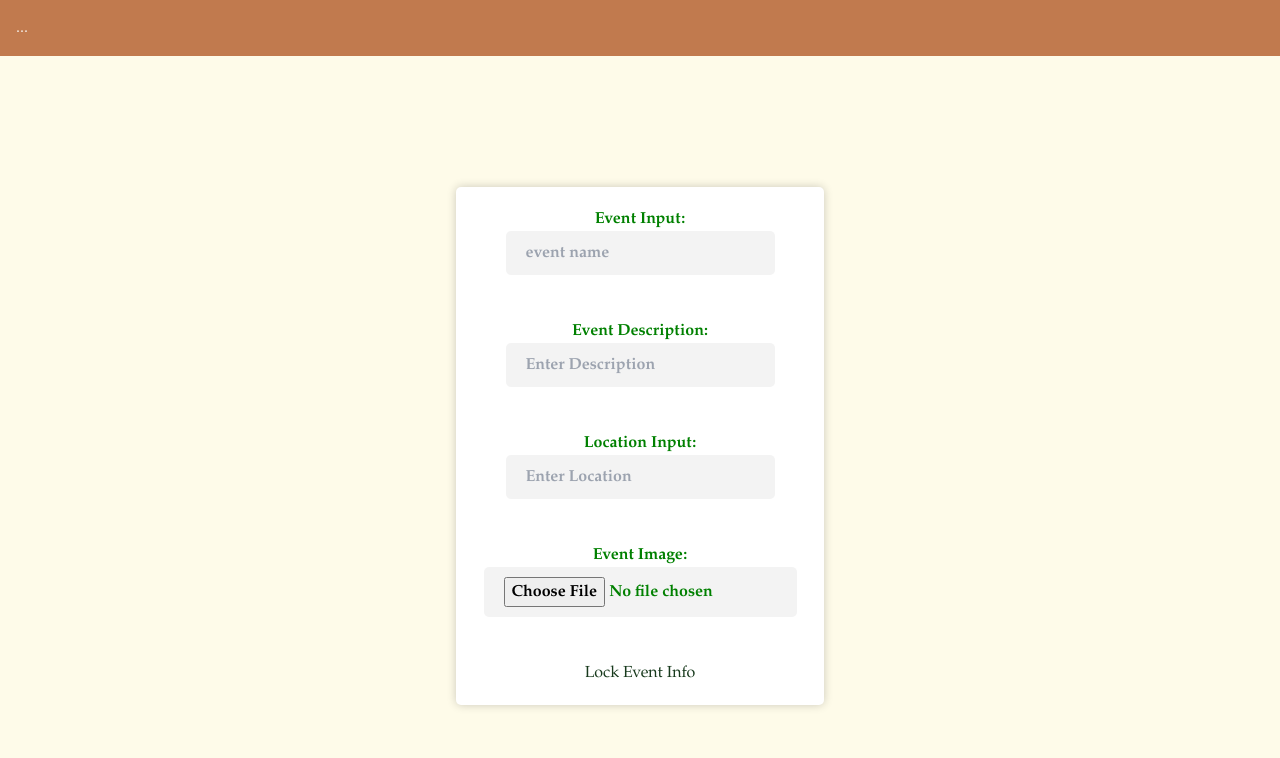
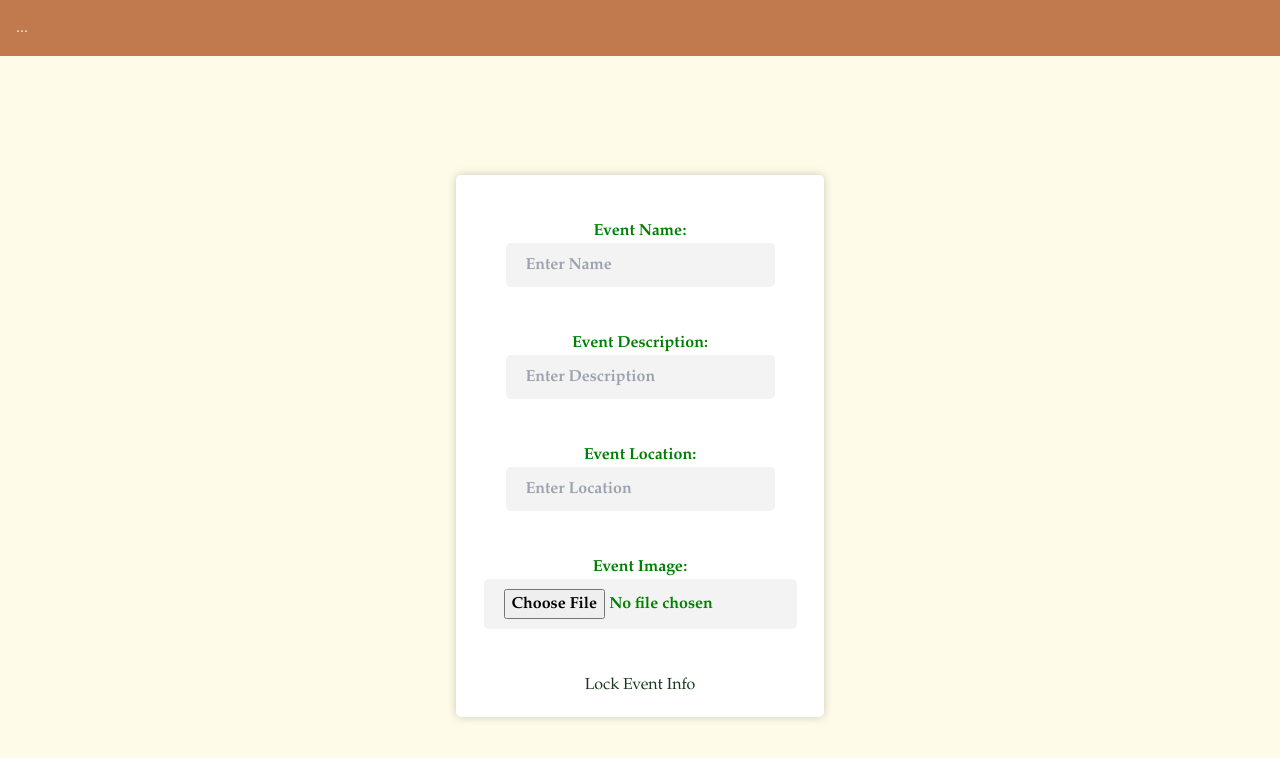
Before and after one commit to phill52/coordinote, a React (Create React App) app in the folder client/: page /newEvent in a window 1280 px wide. Shown: the top 758 px of the page. Built offline with nearby package versions, Linux system fonts and the light colour scheme; no server answers; sample sign-in values are in the browser's storage.

Commit message:
css work

```diff
--- a/client/src/pages/newEvent.js
+++ b/client/src/pages/newEvent.js
@@ -345,19 +345,19 @@ else{
                 return(
                 <div className='Login-page'>
                     <form className='login-form' onSubmit={handleSubmit}>
+                    <br />
                     <label className='login-label'>
-                    {'Event Input: '}
-                <input className="login-input" id='eventInput' onChange={(e)=>{setEventName(e.target.value)
-                console.log(e)}} placeholder='event name' required />
+                        <h1>Event Name: </h1>
+                    <input className="login-input" id='eventName' onChange={(e)=>{setEventName(e.target.value)}} placeholder='Enter Name' required />
                     </label>
                     <br />
                     <label className='login-label'>
-                    {'Event Description: '}
+                        <h1>Event Description: </h1>
                         <input className="login-input" id='descriptionInput' onChange={(e)=>{setDescription(e.target.value)}} placeholder='Enter Description' required />
                     </label>
                     <br />
                     <label className='login-label'>
-                    {'Location Input: '}
+                        <h1>Event Location: </h1>
                         <input className="login-input" id='locationInput' onChange={(e)=>{setLocation(e.target.value)}} placeholder='Enter Location' required/>
                     </label>
                     <br />
@@ -385,8 +385,7 @@ else{
         if(clickedDay.length===1){
             if(clickedDay.length>datesAndTimes.length){
             return(
-                <div>
-                    <div>
+                <div className='flex flex-col align-center justify-center'>
                     <div className='login-form'>
                         <h2 className='login-label'>Event Name</h2>
                         <p className='left'>{eventName}</p>
@@ -395,20 +394,19 @@ else{
                         <h2 className='login-label'>Event Location</h2>
                         <p className='left'>{location}</p>
                     </div>
+                    <div>
                         <Calendar minDetail={'decade'} tileDisabled={disableAll} className='smallCal' value = {new Date()} tileClassName={tileClass} ></Calendar>
-    {console.log(allDates)}
-    </div>
                         <br />
                         <h1 className='currentDay'>{clickedDay[arrIndex].toDateString()}</h1>
                         <br />
                         {Tselect}
                     </div>
+                </div>
                 )
         }
         else{
             return(
-                <div>
-                    <div>
+                <div className='flex flex-col align-center justify-center'>
                     <div className='login-form'>
                         <h2 className='login-label'>Event Name</h2>
                         <p className='left'>{eventName}</p>
@@ -417,15 +415,17 @@ else{
                         <h2 className='login-label'>Event Location</h2>
                         <p className='left'>{location}</p>
                     </div>
+                    <div>
                         <Calendar minDetail={'decade'} tileDisabled={disableAll} className='smallCal' value = {new Date()} tileClassName={tileClass} ></Calendar>
                         {console.log(allDates)}
                     </div>
+                    <div>
                         <br />
                         <h1 className='currentDay'>{clickedDay[arrIndex].toDateString()}</h1>
                         <br />
                         {Tselect}
                         <button onClick={()=>{lockDateTime(true)}}>Lock dates and times</button>
-
+                    </div>
                 </div>)
             }
         }
```
Lines whose indentation alone changed are shown as unchanged.
